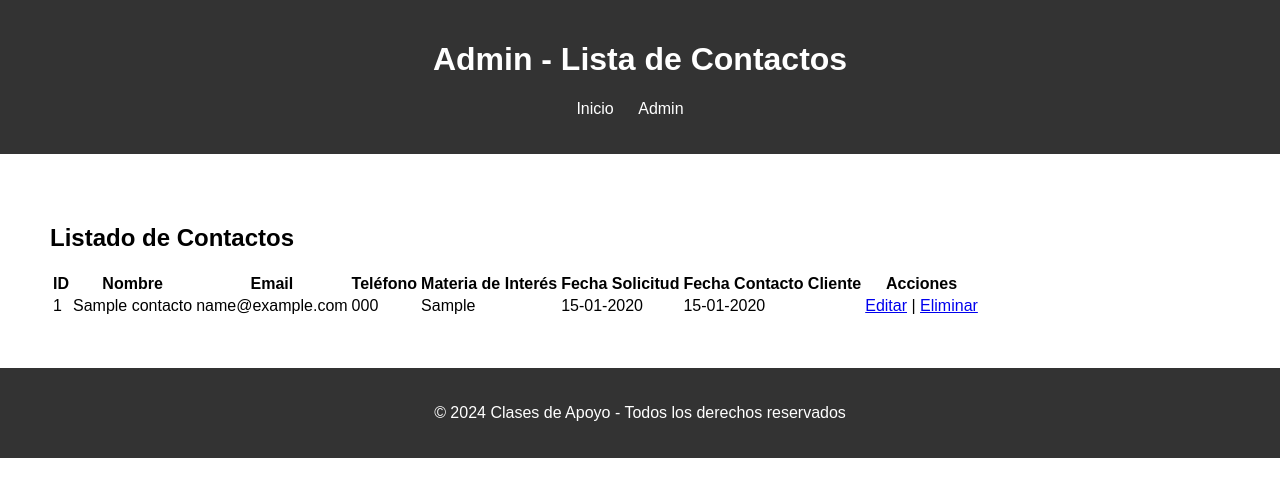
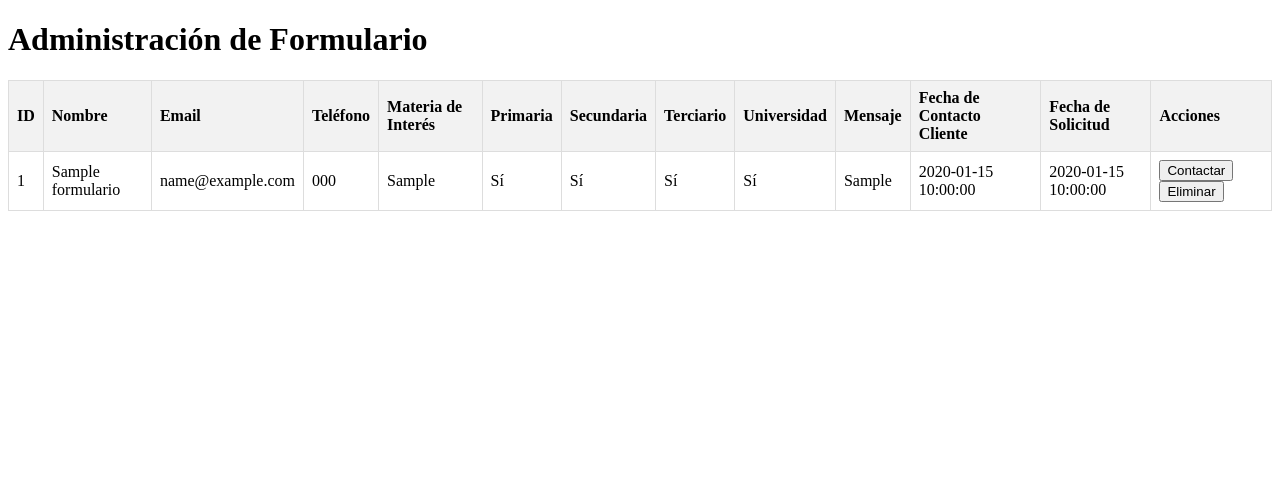
Before and after one commit to Nicolas-Perez-Costa/CaC-Tp-Backend, a Flask app: page /admin in a window 1280 px wide. Shown: the top 497 px of the page. Run offline with Flask 3, Linux system fonts and the light colour scheme; tables that the repository leaves empty hold one stand-in row (values such as "Sample post").

Commit message:
Trabajo creo que terminado

```diff
--- a/Queries/Select.sql
+++ /dev/null
@@ -1,2 +0,0 @@
-SELECT id, nombre, email, telefono, materia_interes, primaria, secundaria, terciario, universidad, mensaje, fecha_solicitud_contacto, fecha_contacto_cliente
-	FROM public.datos_usuario_contacto;
--- a/Templates/admin.html
+++ b/Templates/admin.html
@@ -1,27 +1,26 @@
 <!DOCTYPE html>
 <html lang="es">
-
 <head>
     <meta charset="UTF-8">
     <meta name="viewport" content="width=device-width, initial-scale=1.0">
-    <title>Admin - Lista de Contactos</title>
-    <link rel="stylesheet" href="{{ url_for('static', filename='css/styles.css') }}">
-    <link rel="icon" type="image/ico" href="favicon.ico">
+    <title>Administración de Formulario</title>
+    <style>
+        table {
+            width: 100%;
+            border-collapse: collapse;
+        }
+        th, td {
+            border: 1px solid #dddddd;
+            text-align: left;
+            padding: 8px;
+        }
+        th {
+            background-color: #f2f2f2;
+        }
+    </style>
 </head>
-
 <body>
-    <header>
-        <h1>Admin - Lista de Contactos</h1>
-        <nav>
-            <ul>
-                <li><a href="/">Inicio</a></li>
-                <li><a href="/admin">Admin</a></li>
-            </ul>
-        </nav>
-    </header>
-
-    <section id="lista-contactos">
-        <h2>Listado de Contactos</h2>
+    <h1>Administración de Formulario</h1>
     <table>
         <thead>
             <tr>
@@ -30,42 +29,42 @@
                 <th>Email</th>
                 <th>Teléfono</th>
                 <th>Materia de Interés</th>
-                    <th>Fecha Solicitud</th>
-                    <th>Fecha Contacto Cliente</th>
+                <th>Primaria</th>
+                <th>Secundaria</th>
+                <th>Terciario</th>
+                <th>Universidad</th>
+                <th>Mensaje</th>
+                <th>Fecha de Contacto Cliente</th>
+                <th>Fecha de Solicitud</th>
                 <th>Acciones</th>
             </tr>
         </thead>
         <tbody>
-                {% for contacto in contactos %}
+            {% for row in data %}
             <tr>
-                    <td>{{ contacto.id }}</td>
-                    <td>{{ contacto.nombre }}</td>
-                    <td>{{ contacto.email }}</td>
-                    <td>{{ contacto.telefono }}</td>
-                    <td>{{ contacto.materia_interes }}</td>
-                    <td>{{ contacto.fecha_solicitud_contacto.strftime('%d-%m-%Y') }}</td>
+                <td>{{ row[0] }}</td>
+                <td>{{ row[1] }}</td>
+                <td>{{ row[2] }}</td>
+                <td>{{ row[3] }}</td>
+                <td>{{ row[4] }}</td>
+                <td>{{ "Sí" if row[5] else "No" }}</td>
+                <td>{{ "Sí" if row[6] else "No" }}</td>
+                <td>{{ "Sí" if row[7] else "No" }}</td>
+                <td>{{ "Sí" if row[8] else "No" }}</td>
+                <td>{{ row[9] }}</td>
+                <td>{{ row[10] }}</td>
+                <td>{{ row[11] }}</td>
                 <td>
-                        {% if contacto.fecha_contacto_cliente %}
-                            {{ contacto.fecha_contacto_cliente.strftime('%d-%m-%Y') }}
-                        {% else %}
-                            Pendiente
-                        {% endif %}
-                    </td>
-                    <td>
-                        <a href="{{ url_for('editar_contacto', contacto_id=contacto.id) }}">Editar</a> |
-                        <a href="{{ url_for('eliminar_contacto', contacto_id=contacto.id) }}" onclick="return confirm('¿Estás seguro de querer eliminar este contacto?')">Eliminar</a>
+                    <form action="{{ url_for('contactar', id=row[0]) }}" method="post" style="display: inline;">
+                        <button type="submit">Contactar</button>
+                    </form>
+                    <form action="{{ url_for('eliminar', id=row[0]) }}" method="post" style="display: inline;">
+                        <button type="submit">Eliminar</button>
+                    </form>
                 </td>
             </tr>
             {% endfor %}
         </tbody>
     </table>
-    </section>
-
-    <footer>
-        <p>&copy; 2024 Clases de Apoyo - Todos los derechos reservados</p>
-    </footer>
-
-    <script src="script.js"></script>
 </body>
-
 </html>
--- a/app.py
+++ /dev/null
@@ -1,107 +0,0 @@
-from datetime import date
-from flask import Flask, render_template, request, redirect, url_for
-from flask_sqlalchemy import SQLAlchemy
-from flask_wtf import FlaskForm
-from wtforms import StringField, BooleanField, SubmitField, RadioField, SelectField, TextAreaField
-from wtforms.validators import DataRequired, Email
-import json
-
-app = Flask(__name__)
-app.config['SQLALCHEMY_DATABASE_URI'] = 'postgresql://postgres:2Ventiladores*@localhost:5432/postgres'
-app.config['SECRET_KEY'] = 'supersecreto'
-app.config['TEMPLATES_AUTO_RELOAD'] = True  # Asegura que las plantillas se recarguen automáticamente
-app.config['JSON_AS_ASCII'] = False  # Desactiva la conversión automática de caracteres especiales a ASCII
-app.config['JSONIFY_PRETTYPRINT_REGULAR'] = True  # Para una representación más clara de JSON
-
-db = SQLAlchemy(app)
-
-# Modelo de datos
-class DatosUsuarioContactos(db.Model):
-    id = db.Column(db.Integer, primary_key=True)
-    nombre = db.Column(db.String(100), nullable=False)
-    email = db.Column(db.String(50), nullable=False)
-    telefono = db.Column(db.String(50), nullable=False)
-    materia_interes = db.Column(db.String(30), nullable=False)
-    primaria = db.Column(db.Boolean, nullable=False, default=False)
-    secundaria = db.Column(db.Boolean, nullable=False, default=False)
-    terciario = db.Column(db.Boolean, nullable=False, default=False)
-    universidad = db.Column(db.Boolean, nullable=False, default=False)
-    mensaje = db.Column(db.String(150))
-    fecha_solicitud_contacto = db.Column(db.Date, default=db.func.current_date())
-    fecha_contacto_cliente = db.Column(db.Date)
-
-# Formulario WTForms
-class DatosUsuarioContactoForm(FlaskForm):
-    nombre = StringField('Nombre', validators=[DataRequired()])
-    email = StringField('Email', validators=[DataRequired(), Email()])
-    telefono = StringField('Teléfono', validators=[DataRequired()])
-    materia_interes = SelectField('Materia de Interés', choices=[
-        ('', 'Seleccione una materia'),
-        ('Matemáticas', 'Matemáticas'),
-        ('Ciencias', 'Ciencias'),
-        ('Inglés', 'Inglés'),
-        ('Historia', 'Historia')], validators=[DataRequired()])
-    primaria = BooleanField('Primaria')
-    secundaria = BooleanField('Secundaria')
-    terciario = BooleanField('Terciario')
-    universidad = BooleanField('Universidad')
-    mensaje = TextAreaField('Mensaje')
-    submit = SubmitField('Enviar')
-
-
-@app.route('/data.json')
-def get_data():
-    with open('static/data/data.json', 'r', encoding='utf-8') as f:
-        data = json.load(f)
-    return data
-
-# Rutas
-@app.route('/', methods=['GET', 'POST'])
-def index():
-    form = DatosUsuarioContactoForm()
-    if form.validate_on_submit():
-        contacto = DatosUsuarioContactos(
-            nombre=form.nombre.data,
-            email=form.email.data,
-            telefono=form.telefono.data,
-            materia_interes=form.materia_interes.data,
-            primaria=form.primaria.data,
-            secundaria=form.secundaria.data,
-            terciario=form.terciario.data,
-            universidad=form.universidad.data,
-            mensaje=form.mensaje.data
-        )
-        db.session.add(contacto)
-        db.session.commit()
-        return redirect(url_for('index'))
-
-    # Cargar datos estáticos desde data.json
-    with open('static/data/data.json', 'r', encoding='utf-8') as f:
-        data = json.load(f)
-
-    contactos = DatosUsuarioContactos.query.all()
-    return render_template('index.html', data=data, contactos=contactos, form=form)
-
-@app.route('/admin')
-def admin():
-    # Consultar todos los contactos de la base de datos
-    contactos = DatosUsuarioContactos.query.all()
-    # Renderizar la plantilla admin.html y pasar los contactos como contexto
-    return render_template('admin.html', contactos=contactos)
-
-@app.route('/editar/<int:contacto_id>', methods=['POST', 'GET'])
-def editar_contacto(contacto_id):
-    contacto = DatosUsuarioContactos.query.get_or_404(contacto_id)
-    contacto.fecha_contacto_cliente = date.today()  # Insertar fecha actual
-    db.session.commit()
-    return redirect(url_for('admin'))
-
-@app.route('/eliminar/<int:contacto_id>', methods=['POST', 'GET'])
-def eliminar_contacto(contacto_id):
-    contacto = DatosUsuarioContactos.query.get_or_404(contacto_id)
-    db.session.delete(contacto)
-    db.session.commit()
-    return redirect(url_for('admin'))
-
-if __name__ == '__main__':
-    app.run(debug=True)
--- /dev/null
+++ b/flask_app.py
@@ -0,0 +1,122 @@
+from flask import Flask, render_template, request, redirect, url_for
+import mysql.connector
+import datetime
+
+app = Flask(__name__)
+
+# Conectar a la base de datos MySQL
+try:
+    conn = mysql.connector.connect(
+        host="luckberonne.mysql.pythonanywhere-services.com",
+        user="luckberonne",
+        password="mysqlroot",
+        database="luckberonne$default"
+    )
+
+    # Crear un cursor para ejecutar consultas
+    mycursor = conn.cursor()
+
+    # Crear la tabla si no existe
+    mycursor.execute("""
+        CREATE TABLE IF NOT EXISTS Formulario (
+            id INT AUTO_INCREMENT PRIMARY KEY,
+            nombre VARCHAR(255) NOT NULL,
+            email VARCHAR(255) NOT NULL,
+            telefono VARCHAR(20),
+            materia_interes VARCHAR(255),
+            primaria BOOLEAN,
+            secundaria BOOLEAN,
+            terciario BOOLEAN,
+            universidad BOOLEAN,
+            mensaje TEXT,
+            fecha_contacto_cliente DATETIME,
+            fecha_solicitud_contacto DATETIME DEFAULT CURRENT_TIMESTAMP
+        )
+    """)
+    conn.commit()
+
+except mysql.connector.Error as e:
+    print(f"Error de conexión a la base de datos: {e}")
+    conn = None
+
+@app.route('/', methods=['GET', 'POST'])
+def home():
+    if request.method == 'POST':
+        nombre = request.form.get('nombre')
+        email = request.form.get('email')
+        telefono = request.form.get('telefono')
+        materia_interes = request.form.get('materia_interes')
+        primaria = 'primaria' in request.form
+        secundaria = 'secundaria' in request.form
+        terciario = 'terciario' in request.form
+        universidad = 'universidad' in request.form
+        mensaje = request.form.get('mensaje')
+
+        if conn is None:
+            return "Error de conexión a la base de datos."
+
+        # Preparar la consulta SQL para insertar datos
+        sql = """
+            INSERT INTO Formulario
+            (nombre, email, telefono, materia_interes, primaria, secundaria, terciario, universidad, mensaje,
+            fecha_solicitud_contacto)
+            VALUES (%s, %s, %s, %s, %s, %s, %s, %s, %s, %s)
+        """
+        val = (nombre, email, telefono, materia_interes, primaria, secundaria, terciario, universidad, mensaje,
+               datetime.datetime.now())
+
+        try:
+            mycursor.execute(sql, val)
+            conn.commit()
+            return redirect(url_for('success', nombre=nombre))
+        except Exception as e:
+            return f'Hubo un problema al procesar tu solicitud: {str(e)}'
+
+    return render_template('index.html')
+
+@app.route('/success')
+def success():
+    nombre = request.args.get('nombre')
+    return f'Gracias, {nombre}! Vuelve pronto.'
+
+@app.route('/admin')
+def admin():
+    if conn is None:
+        return "Error de conexión a la base de datos."
+
+    try:
+        mycursor.execute("SELECT * FROM Formulario")
+        data = mycursor.fetchall()
+        return render_template('admin.html', data=data)
+    except Exception as e:
+        return f'Hubo un problema al obtener los datos: {str(e)}'
+
+@app.route('/contactar/<int:id>', methods=['POST'])
+def contactar(id):
+    if conn is None:
+        return "Error de conexión a la base de datos."
+
+    try:
+        # Actualizar la fecha de contacto cliente a la fecha y hora actual
+        now = datetime.datetime.now()
+        mycursor.execute("UPDATE Formulario SET fecha_contacto_cliente = %s WHERE id = %s", (now, id))
+        conn.commit()
+        return redirect(url_for('admin'))
+    except Exception as e:
+        return f'Hubo un problema al contactar al cliente: {str(e)}'
+
+@app.route('/eliminar/<int:id>', methods=['POST'])
+def eliminar(id):
+    if conn is None:
+        return "Error de conexión a la base de datos."
+
+    try:
+        # Eliminar el registro
+        mycursor.execute("DELETE FROM Formulario WHERE id = %s", (id,))
+        conn.commit()
+        return redirect(url_for('admin'))
+    except Exception as e:
+        return f'Hubo un problema al eliminar el registro: {str(e)}'
+
+if __name__ == '__main__':
+    app.run(debug=True)
```
Also changed, not shown: Queries/Create.sql (deleted, +0 -26 lines), Templates/index.html (+42 -41 lines), static/data/data.json (deleted, +0 -28 lines), README.md, Templates/anti-recursada.ico (deleted), static/style.css (renamed from static/css/styles.css). Lines whose indentation alone changed are shown as unchanged.
